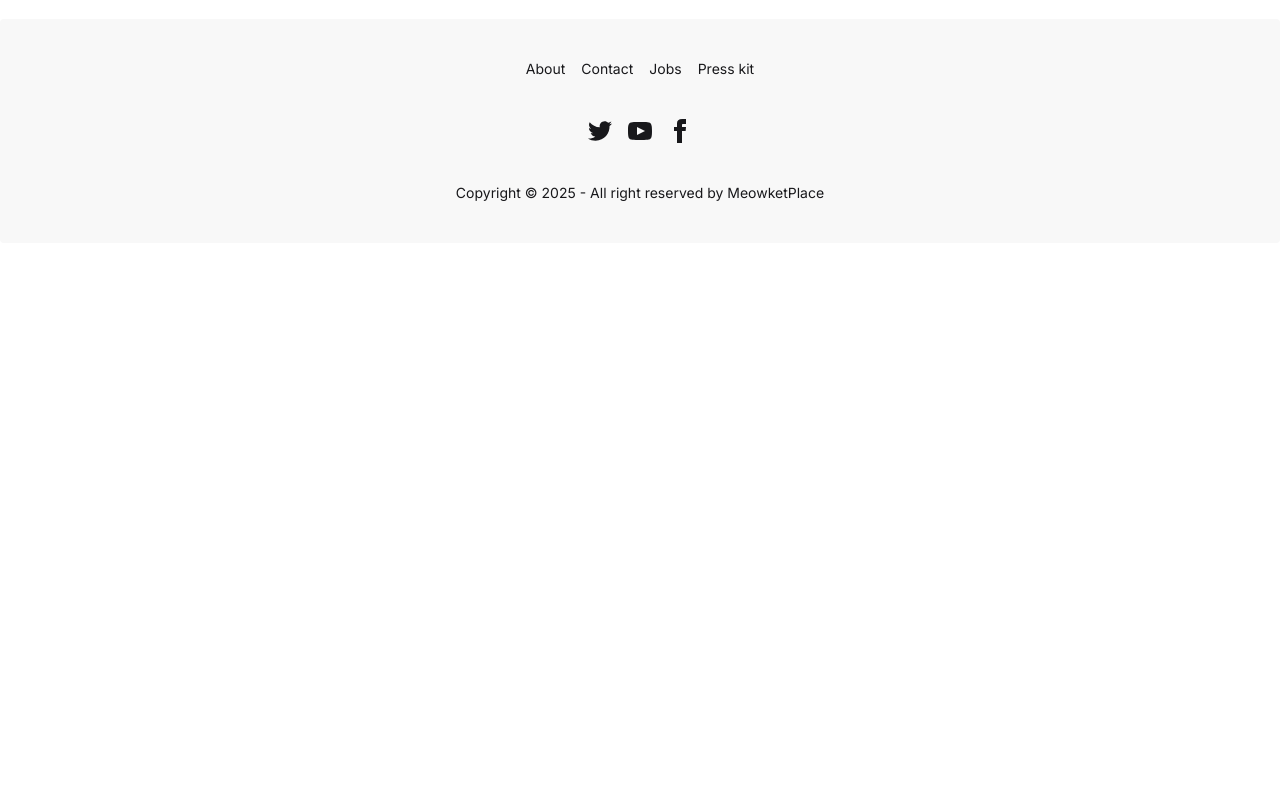
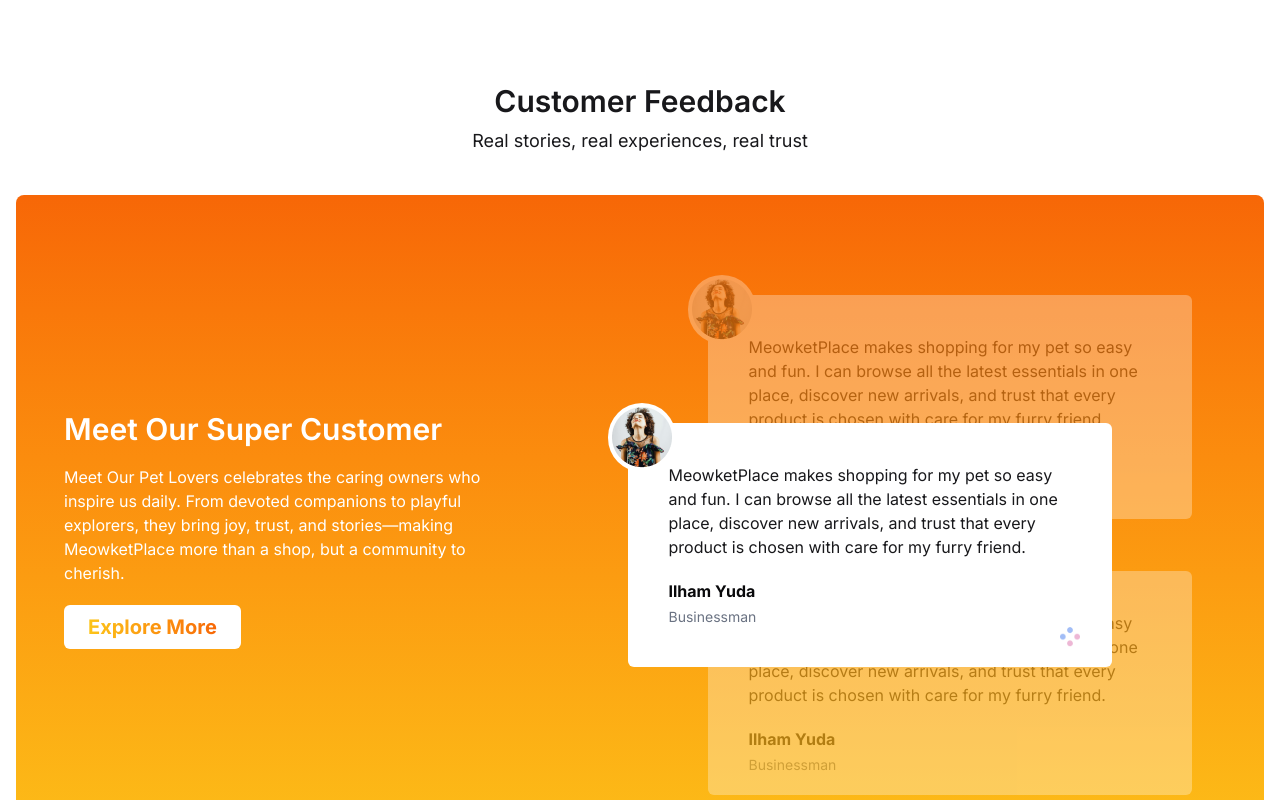
Before and after one commit to sagormajomder/meowket-place, a Next.js app: page / in a window 1280 px wide. Shown: the part 1560-2360 px from the top of the page. Before the commit the page ends 1803 px from the top, so only its background shows below. Built offline with nearby package versions, Linux system fonts and the light colour scheme; no server answers; the database is empty.

Commit message:
Add CustomerFeedback component and integrate into homepage layout, include new images for enhanced visuals

```diff
--- a/src/app/(public_pages)/contact/page.jsx
+++ b/src/app/(public_pages)/contact/page.jsx
@@ -62,9 +62,7 @@ export default function ContactPage() {
         </div>
         {/* Contact Form */}
         <SectionTitle title='Send Us a Message' />
-        <form
-          className='max-w-4xl mx-auto'
-          onSubmit={handleSubmit(handleContact)}>
+        <form onSubmit={handleSubmit(handleContact)}>
           <fieldset className='fieldset'>
             <div className='flex sm:flex-row sm:items-center sm:justify-between sm:gap-5 w-full flex-col gap-2'>
               <div className='basis-1/2 flex flex-col gap-1'>
--- a/src/app/page.jsx
+++ b/src/app/page.jsx
@@ -1,3 +1,4 @@
+import CustomerFeedback from '@/components/Homepage/CustomerFeedback';
 import Deals from '@/components/Homepage/Deals';
 import HeroBanner from '@/components/Homepage/HeroBanner';
 import LatestProducts from '@/components/Homepage/LatestProducts';
@@ -10,6 +11,7 @@ export default function HomePage() {
       <WhyChooseUs />
       <LatestProducts />
       <Deals />
+      <CustomerFeedback />
     </div>
   );
 }
--- /dev/null
+++ b/src/components/Homepage/CustomerFeedback.jsx
@@ -0,0 +1,120 @@
+import Image from 'next/image';
+import Link from 'next/link';
+import Container from '../Container';
+import SectionTitle from '../SectionTitle';
+
+export default function CustomerFeedback() {
+  return (
+    <section className='py-6'>
+      <Container>
+        <SectionTitle
+          title='Customer Feedback'
+          desc='Real stories, real experiences, real trust'
+        />
+        <div className='lg:flex items-center lg:justify-between py-20 rounded-lg bg-linear-to-b from-grad-2 to-grad-1 px-12'>
+          {/* Content */}
+          <div className='text-white mb-10 lg:basis-2/5'>
+            <h2 className='heading-secondary  leading-14'>
+              Meet Our Super Customer
+            </h2>
+            <p className='mb-5'>
+              Meet Our Pet Lovers celebrates the caring owners who inspire us
+              daily. From devoted companions to playful explorers, they bring
+              joy, trust, and stories—making MeowketPlace more than a shop, but
+              a community to cherish.
+            </p>
+            <span className='inline-block px-6 text-xl font-bold bg-white py-2 rounded-md mx-auto'>
+              <Link
+                href='/'
+                className='bg-linear-to-r bg-clip-text from-grad-1 to-grad-2 text-transparent'>
+                Explore More
+              </Link>
+            </span>
+          </div>
+          {/* -- customer feedback */}
+          <div className='relative sm:h-135 flex items-center justify-center lg:basis-3/5'>
+            <div className='flex flex-col sm:z-10 pt-10 px-10 pb-5 bg-white rounded-md relative sm:-translate-x-5 lg:-translate-x-0 sm:max-w-[82%] lg:max-w-[70%] md:max-w-[75%]'>
+              <figure className='bg-white p-1 rounded-full absolute -top-5 -left-5'>
+                <Image
+                  src='/client.png'
+                  alt='customer'
+                  width={60}
+                  height={60}
+                  quality={90}
+                />
+              </figure>
+              <p className='mb-5'>
+                MeowketPlace makes shopping for my pet so easy and fun. I can
+                browse all the latest essentials in one place, discover new
+                arrivals, and trust that every product is chosen with care for
+                my furry friend.
+              </p>
+              <div>
+                <p className='text-neutral font-bold mb-1'>Ilham Yuda</p>
+                <p className='text-sm text-gray-500'>Businessman</p>
+              </div>
+              <figure className='ml-auto translate-x-2'>
+                <Image
+                  src='/circles.png'
+                  alt='Illustration'
+                  width={20}
+                  height={20}
+                  quality={90}
+                />
+              </figure>
+            </div>
+
+            {/* Customer Feedback opacity */}
+            <div className='absolute opacity-30 top-5 md:top-12 lg:top-5 translate-x-12 lg:translate-x-20 max-w-[82%] md:max-w-[75%] lg:max-w-[70%] hidden sm:block'>
+              <div className='flex flex-col pt-10 px-10 pb-5 bg-white rounded-md relative'>
+                <figure className='bg-white p-1 rounded-full absolute -top-5 -left-5'>
+                  <Image
+                    src='/client.png'
+                    alt='customer'
+                    width={60}
+                    height={60}
+                    quality={90}
+                  />
+                </figure>
+                <p className='mb-5'>
+                  MeowketPlace makes shopping for my pet so easy and fun. I can
+                  browse all the latest essentials in one place, discover new
+                  arrivals, and trust that every product is chosen with care for
+                  my furry friend.
+                </p>
+                <div>
+                  <p className='text-neutral font-bold mb-1'>Ilham Yuda</p>
+                  <p className='text-sm text-gray-500'>Businessman</p>
+                </div>
+              </div>
+            </div>
+            {/* Customer Feedback opacity */}
+            <div className='absolute opacity-30 bottom-4 md:bottom-12 lg:bottom-5 translate-x-12 lg:translate-x-20 max-w-[82%] md:max-w-[75%] lg:max-w-[70%] hidden sm:block'>
+              <div className='flex flex-col pt-10 px-10 pb-5 bg-white rounded-md relative'>
+                <figure className='bg-white p-1 rounded-full absolute -top-5 -left-5'>
+                  <Image
+                    src='/client.png'
+                    alt='customer'
+                    width={60}
+                    height={60}
+                    quality={90}
+                  />
+                </figure>
+                <p className='mb-5'>
+                  MeowketPlace makes shopping for my pet so easy and fun. I can
+                  browse all the latest essentials in one place, discover new
+                  arrivals, and trust that every product is chosen with care for
+                  my furry friend.
+                </p>
+                <div>
+                  <p className='text-neutral font-bold mb-1'>Ilham Yuda</p>
+                  <p className='text-sm text-gray-500'>Businessman</p>
+                </div>
+              </div>
+            </div>
+          </div>
+        </div>
+      </Container>
+    </section>
+  );
+}
--- a/src/components/Homepage/Deals.jsx
+++ b/src/components/Homepage/Deals.jsx
@@ -5,6 +5,7 @@ export default function Deals() {
     <section className='py-6'>
       <Container>
         <div className='grid md:grid-cols-2 grid-cols-1 gap-4 md:gap-6 min-h-75'>
+          {/* Deal 1 */}
           <div className='bg-[url(/banner_1.jpg)] bg-no-repeat rounded-xl bg-cover bg-center flex items-center py-8 md:py-5'>
             <div className='md:max-w-[60%] p-5 '>
               <h3 className='heading-tertiary mb-4'>
@@ -16,6 +17,7 @@ export default function Deals() {
               </div>
             </div>
           </div>
+          {/* Deal 2 */}
           <div className='bg-[url(/banner_2.jpg)] bg-no-repeat rounded-xl bg-cover bg-center flex items-center py-8 md:py-5'>
             <div className='md:max-w-[55%] p-5'>
               <h3 className='heading-tertiary mb-4'>
--- a/src/globals.css
+++ b/src/globals.css
@@ -7,6 +7,9 @@
   --default-font-family: var(--font-inter), var(--font-sans);
 
   --color-primary-dark: #e67700;
+
+  --color-grad-1: #fcc419;
+  --color-grad-2: #f76707;
 }
 
 @plugin "daisyui";
```
Also changed, not shown: public/circles.png (added), public/client.png (added).
